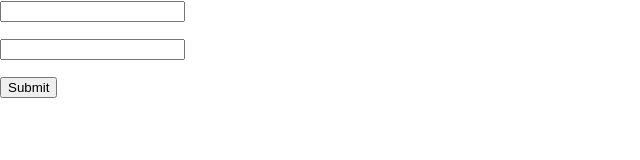
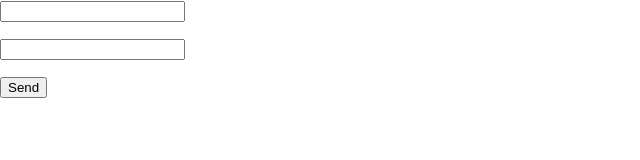
Before and after one commit to jsalazarv/multiapoyo, a Next.js app: page / in a window 1280 px wide. Shown: the top 160 px of the page, without its empty margins (0-640 px from the left). Built offline with nearby package versions, Linux system fonts and the light colour scheme.

Commit message:
[Refactor] auth

```diff
--- a/components/Login/login.js
+++ b/components/Login/index.js
@@ -2,7 +2,8 @@ import React, {useState} from "react";
 import { useForm } from "react-hook-form";
 import { yupResolver } from '@hookform/resolvers/yup';
 import * as yup from "yup";
-import {login} from "../../pages/api/login/login";
+import {authenticate} from "../../pages/api/Auth";
+import {useMutation} from "@tanstack/react-query";
 
 const schema = yup.object({
     email: yup.string().required('This field is required').email('This field must be an email'),
@@ -13,18 +14,16 @@ export default function Login() {
     const { register, handleSubmit, formState:{ errors } } = useForm({
         resolver: yupResolver(schema)
     });
-
-    const [isLoading, setIsLoading] = useState(false);
-    const [error, setError] = useState(null);
+    const [errorMessage, setErrorMessage] = useState(null);
+    const login = useMutation( (credentials) => authenticate(credentials));
 
     const onSubmit = async (credentials) => {
-        setIsLoading(true);
         try {
-            await login(credentials);
+            const {token} = await login.mutateAsync(credentials);
+            //TOD0: Set token in the store
         } catch (error) {
-            setError(error);
+            setErrorMessage(error.response?.data?.error);
         }
-        setIsLoading(false);
     }
 
     return (
@@ -36,10 +35,10 @@ export default function Login() {
                 <input {...register("password")} />
                 <p>{errors.password?.message}</p>
 
-                <input type="submit" disabled={ isLoading }/>
-                {error && (
+                <button type="submit" disabled={ login.isLoading }>Send</button>
+                {login.isError && (
                     <p>
-                        Authentication error: {error.message}
+                        Authentication error: {errorMessage}
                     </p>
                 )}
             </form>
--- a/pages/UserList.js
+++ b/pages/UserList.js
@@ -1,5 +1,7 @@
-export const UserList = () => {
+const UserList = () => {
     return (
         <div>User list</div>
     );
 };
+
+export default UserList;
--- a/pages/api/login/login.js
+++ b/pages/api/Auth/index.js
@@ -2,7 +2,7 @@ import axios from "axios";
 
 const API = "https://reqres.in/api";
 
-export const login = async (credentials) => {
+export const authenticate = async (credentials) => {
     const { data } = await axios.post(`${API}/login`, credentials);
     return data;
 };
--- a/pages/index.js
+++ b/pages/index.js
@@ -1,11 +1,11 @@
 import React, {useState} from "react";
 import PublicLayout from "../components/PublicLayout";
-import Login from "../components/Login/login";
+import Index from "../components/Login";
 
 export default function App() {
     return (
         <PublicLayout>
-            <Login/>
+            <Index/>
         </PublicLayout>
     );
 };
```
